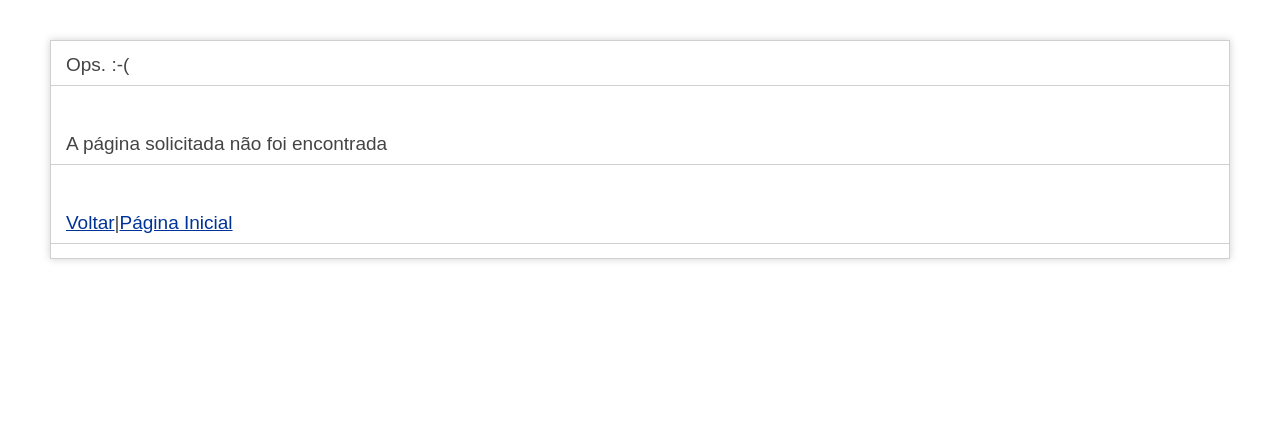
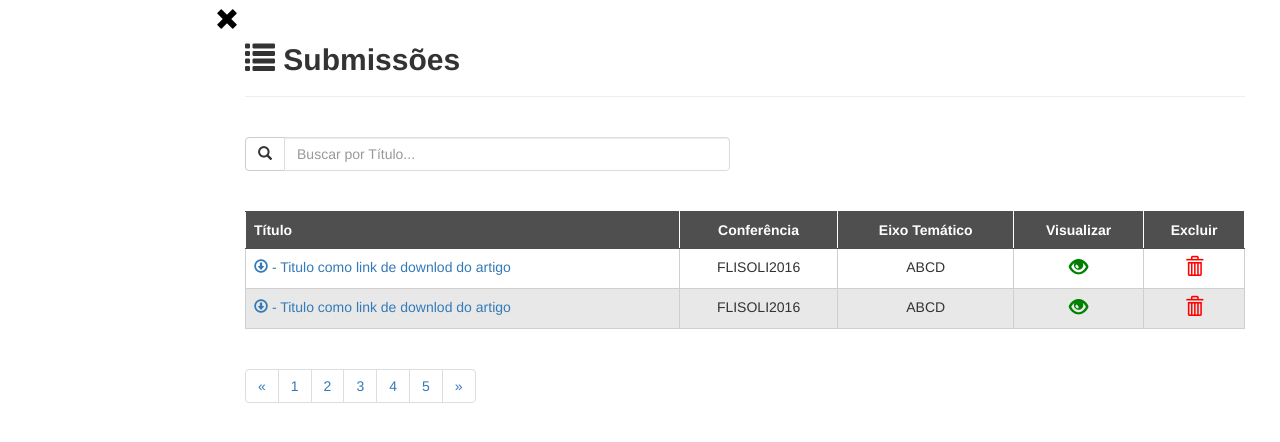
Before and after one commit to joseguilhermeromano/ifevents, a CodeIgniter app: page /semcitec/index.php/organizadorcontrol/submissoes in a window 1280 px wide. Shown: the top 442 px of the page. Run offline with CodeIgniter, Linux system fonts and the light colour scheme; some libraries are stand-ins or nearby versions.

Commit message:
Hoje precisei estudar melhor a estrutura dos sistemas similares e editei algumas coisas na área do organizador, estudei a estrutura de upload e download!

```diff
--- a/application/controllers/OrganizadorControl.php
+++ b/application/controllers/OrganizadorControl.php
@@ -14,6 +14,12 @@
             public function index(){
                 $this->load->view("common/header_interno");
                 $this->load->view("organizador/index");
+                $this->load->view("common/footer_interno");
+            }
+
+            public function submissoes(){
+                $this->load->view("common/header_interno");
+                $this->load->view("organizador/submissoes");
                 $this->load->view("common/footer_interno");
             }
 
--- a/application/models/SubmitModel.php
+++ b/application/models/SubmitModel.php
@@ -23,7 +23,7 @@
 		//Método configura propriedades do arquivo e faz o upload
 		public function upload_arquivo(){
 
-			$config['upload_path'] = 'upload';
+			$config['upload_path'] = 'arquivos';
 			$config['allowed_types'] = 'pdf|doc|docx|txt|jpg|rar';
 			$config['max_size'] = '2048';
 
@@ -32,7 +32,7 @@
 			if(!$this->upload->do_upload()){
 
 				$this->session->set_flashdata( 'subm_artigo', 'O arquivo não pode ser enviado. Verifique se o arquivo foi selecionado ou se a extensão é ".pdf"  ou  ".docx"' );
-				redirect('ParticipanteControl/novoartigo');
+				redirect('participante/novoartigo');
 
 			}
 			else{
--- a/application/views/common/header_interno.php
+++ b/application/views/common/header_interno.php
@@ -79,6 +79,12 @@
                 <li class="<?php if($paginacorrente == 'meuperfil') {echo 'active';} ?>">
                     <a href="<?php echo base_url("organizador/meuperfil");?>"><span class="glyphicon glyphicon-user"></span>  MEU PERFIL</a>
                 </li>
+                <li class="<?php if($paginacorrente == 'submissoes') {echo 'active';} ?>">
+                    <a href="<?php echo base_url("organizador/submissoes");?>"><span class="glyphicon glyphicon-list"></span>  SUBMISSÕES</a>
+                </li>
+                <li class="<?php if($paginacorrente == 'conferencias') {echo 'active';} ?>">
+                    <a href="<?php echo base_url("organizador/conferencias");?>"><span class="glyphicon glyphicon-list"></span>  CONFERÊNCIAS</a>
+                </li>
                 <li class="">
                     <a href="#"><span class="glyphicon glyphicon-log-out"></span>  SAIR</a>
                 </li>
--- /dev/null
+++ b/application/views/organizador/submissoes.php
@@ -0,0 +1,67 @@
+<h2><span class="glyphicon glyphicon-list"></span><b> Submissões</b></h2>
+<hr>
+<br>
+<div class="row">
+    <div class="col-md-6 col-sm-6">
+       <div class="input-group">
+         <span class="input-group-btn">
+             <button class="btn btn-default" type="button"><span class="glyphicon glyphicon-search"></span></button>
+         </span>
+         <input type="text" class="form-control estilo-botao-busca" placeholder="Buscar por Título...">
+       </div><!-- /input-group -->
+     </div><!-- /.col-lg-6 -->
+</div><!-- /row -->
+<br><br>
+<div class="table-responsive"><!-- TABELA-->
+    <table class="table ls-table" id="tabela1">
+        <thead>
+            <tr>
+
+                    <th>Título</th>
+                    <th><center>Conferência</center></th>
+                    <th><center>Eixo Temático</center></th>
+                    <th><center>Visualizar</center></th>
+                    <th><center>Excluir</center></th>
+            </tr>
+        </thead>
+        <tbody>
+            <tr class="primeira-cor">
+
+                    <td><a href="" title=""><span class="glyphicon glyphicon-download"></span> - Titulo como link de downlod do artigo</a></td>
+                    <td class="text-center">FLISOLI2016</td>
+                    <td class="text-center">ABCD</td>
+                    <td class="text-center"><a href="#"><span class="glyphicon glyphicon-eye-open estilo-botao-edicao"></span></a></td>
+                    <td class="text-center"><a href="#"><span class="glyphicon glyphicon-trash estilo-botao-exclusao"></span></a></td>
+
+            </tr>
+            <tr  class="segunda-cor">
+
+                    <td><a href="" title=""><span class="glyphicon glyphicon-download"></span> - Titulo como link de downlod do artigo</a></td>
+                    <td class="text-center">FLISOLI2016</td>
+                    <td class="text-center">ABCD</td>
+                    <td class="text-center"><a href="#"><span class="glyphicon glyphicon-eye-open estilo-botao-edicao"></span></a></td>
+                    <td class="text-center"><a href="#"><span class="glyphicon glyphicon-trash estilo-botao-exclusao"></span></a></td>
+
+            </tr>
+        </tbody>
+    </table>
+</div><!-- /TABELA-->
+<nav><!-- Paginação -->
+    <ul class="pagination">
+      <li>
+        <a href="#" aria-label="Previous">
+          <span aria-hidden="true">&laquo;</span>
+        </a>
+      </li>
+      <li><a href="#">1</a></li>
+      <li><a href="#">2</a></li>
+      <li><a href="#">3</a></li>
+      <li><a href="#">4</a></li>
+      <li><a href="#">5</a></li>
+      <li>
+        <a href="#" aria-label="Next">
+          <span aria-hidden="true">&raquo;</span>
+        </a>
+      </li>
+    </ul>
+</nav><!-- /Paginação -->
--- a/application/views/participante/meusartigos.php
+++ b/application/views/participante/meusartigos.php
@@ -15,7 +15,7 @@
          <input type="text" class="form-control estilo-botao-busca" placeholder="Buscar por Título...">
        </div><!-- /input-group -->
      </div><!-- /.col-lg-6 -->
-     <div class="col-md-6 col-sm-6">
+    <div class="col-md-6 col-sm-6">
          <a class="btn btn-default hidden-xs" href='<?php echo site_url('/participante/novoartigo'); ?>' style="float:right"><span class="glyphicon glyphicon-plus"></span> Nova Submissão</a>
     </div>
 </div><!-- /row -->
```
Also changed, not shown: 2 other files.
